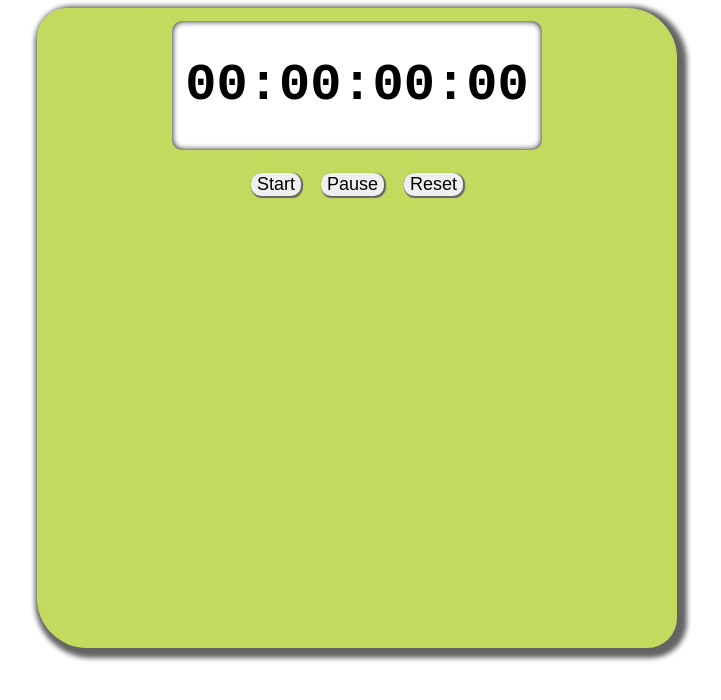
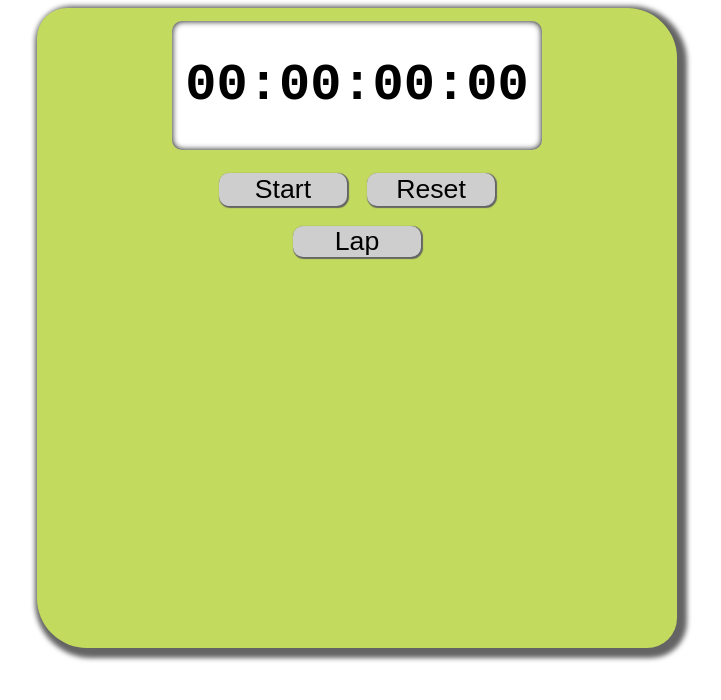
Before and after one commit to l1felus7/Deeson-React, a React (Create React App) app in the folder stop-watch/: page / in a window 1280 px wide. Shown: the top 700 px of the page, without its empty margins (283-1004 px from the left). Built offline with nearby package versions, Linux system fonts and the light colour scheme.

Commit message:
Fixed timer anomoly

```diff
--- a/stop-watch/src/App.css
+++ b/stop-watch/src/App.css
@@ -1,3 +1,7 @@
+*{
+  user-select: none;
+}
+
 *:focus {
   outline: none;
 }
@@ -32,12 +36,16 @@
 }
 
 .button {
+  width: 8pc;
   margin: 10px;
   box-shadow: 1px 1px 1px 1px rgb(100, 100, 100);
-  font-size: large;
+  font-size: 20pt;
+  text-align: center;
+  font-family: Arial, Helvetica, sans-serif;
   cursor: pointer;
   border-radius: 10px;
   border-style: none;
+  background-color: rgb(206, 206, 206);
 }
 
 .button:active{
--- a/stop-watch/src/App.js
+++ b/stop-watch/src/App.js
@@ -2,16 +2,16 @@ import React from 'react';
 import ReactDOM from 'react-dom';
 import './App.css';
 
-var milliseconds = 0
+var milliseconds = -1
 var timer;
 var running = false;
-
+var lapTimes = [];
 
 function setTimer() {
 	timer = setInterval(function update() {
+		milliseconds++;
 		ReactDOM.render(millisecondsToTime(milliseconds), document.getElementById('time'));
-		milliseconds++;
-	}, 10);
+		}, 10);
 }
 
 
@@ -29,38 +29,36 @@ function millisecondsToTime(time) {
 	return pad(hrs) + ':' + pad(mins) + ':' + pad(secs) + ':' + pad(ms);
 }
 
-function runStopwatch(instruction) {
-	switch (instruction) {
-		case "start":
-			if (!running) {
-				setTimer();
-			}
-			break;
-		case "pause":
-			if (running) {
-			clearInterval(timer);
-			}
-			break;
-		case "reset":
-			milliseconds = 0;
-			break;
-		default:
-			break;
+function startPauseClick() {
+
+	if (!running) {
+		setTimer();
+		running = true;
+		ReactDOM.render("Pause", document.getElementById('start'));
 	}
+	else {
+		clearInterval(timer);
+		running = false;
+		ReactDOM.render("Start", document.getElementById('start'));
+	}
+
 }
 
-function startClick() {
-	runStopwatch("start");
-	running = true;
+function lapClick() {
+	lapTimes.unshift(milliseconds);
+	ReactDOM.render(createLapList(), document.getElementById('laps'));
 }
 
-function pauseClick() {
-	runStopwatch("pause");
-	running = false;
+function createLapList(){
+	return(
+		<ol>
+			{lapTimes.map(lapTime => <li>{millisecondsToTime(lapTime)}</li>)}
+		</ol>
+	)
 }
 
 function resetClick() {
-	runStopwatch("reset");
+	milliseconds = 0;
 	ReactDOM.render(millisecondsToTime(milliseconds), document.getElementById('time'));
 }
 
@@ -74,9 +72,12 @@ function App() {
 					<h1 id="time">00:00:00:00</h1>
 				</div>
 				<div className="button-align">
-					<button className="start button" onClick={startClick}>Start</button>
-					<button className="pause button" onClick={pauseClick}>Pause</button>
-					<button className="reset button" onClick={resetClick}>Reset</button>
+					<button className="button" id="start" onClick={startPauseClick}>Start</button>
+					<button className="button" onClick={resetClick}>Reset</button>
+				</div>
+				<div className="button" onClick={lapClick}>Lap</div>
+				<div className="lap-times" id="laps">
+
 				</div>
 			</div>
 		</div>
```
